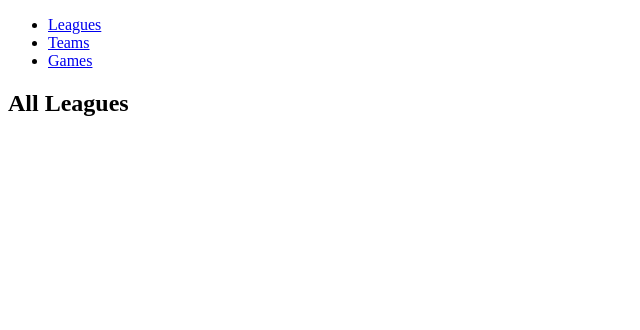
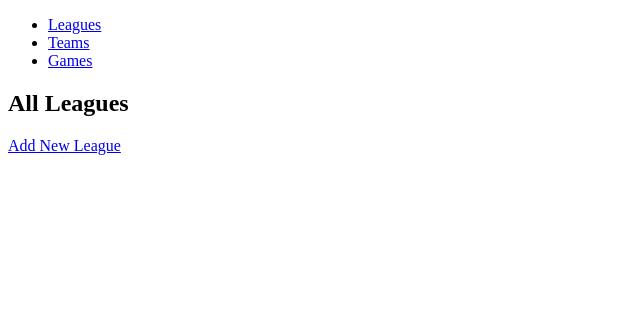
Before and after one commit to itsjustdel/CodeClan-W4-Project, a Flask app: page /leagues in a window 1280 px wide. Shown: the top 330 px of the page, without its empty margins (0-640 px from the left). Run offline with Flask 2, Linux system fonts and the light colour scheme; data that the repository does not hold is empty; some libraries are stand-ins or nearby versions.

Commit message:
Add League

```diff
--- a/controllers/league_controller.py
+++ b/controllers/league_controller.py
@@ -1,4 +1,5 @@
 from flask import Flask, render_template, request, redirect, Blueprint
+from models.league import League
 import repositories.league_repository as league_repository
 import repositories.team_repository as team_repository
 
@@ -14,3 +15,15 @@ def show(id):
     league = league_repository.select(id)
     teams = team_repository.teams(league)
     return render_template("leagues/show.html",league=league, teams=teams)
+
+
+@leagues_blueprint.route("/leagues/new")
+def new_league_form():
+    return render_template("/leagues/new.html")
+
+@leagues_blueprint.route("/leagues/new", methods=['POST'])
+def new_league():
+    league_name = request.form['league_name']
+    league = League(league_name)
+    league_repository.save(league)
+    return leagues()
--- a/templates/leagues/index.html
+++ b/templates/leagues/index.html
@@ -10,10 +10,14 @@
 <ul>
   {% for league in leagues %}
   <li>
-    <p><a href="/leagues/{{league.id}}">{{ league.name }}</a> </p>
+    <p><a href="/leagues/{{league.id}}">{{ league.name }}</a>
+
+    </p>
   </li>
   {% endfor %}
 </ul>
 
+<a href="/leagues/new">Add New League</a>
+
 
 {% endblock %}
--- a/templates/leagues/show.html
+++ b/templates/leagues/show.html
@@ -12,4 +12,6 @@
         {% endfor %}
     </ul>
 
+    <a href="/leagues/new"></a>
+
 {% endblock %}
```
Also changed, not shown: templates/leagues/new.html (added, +12 -0 lines).
